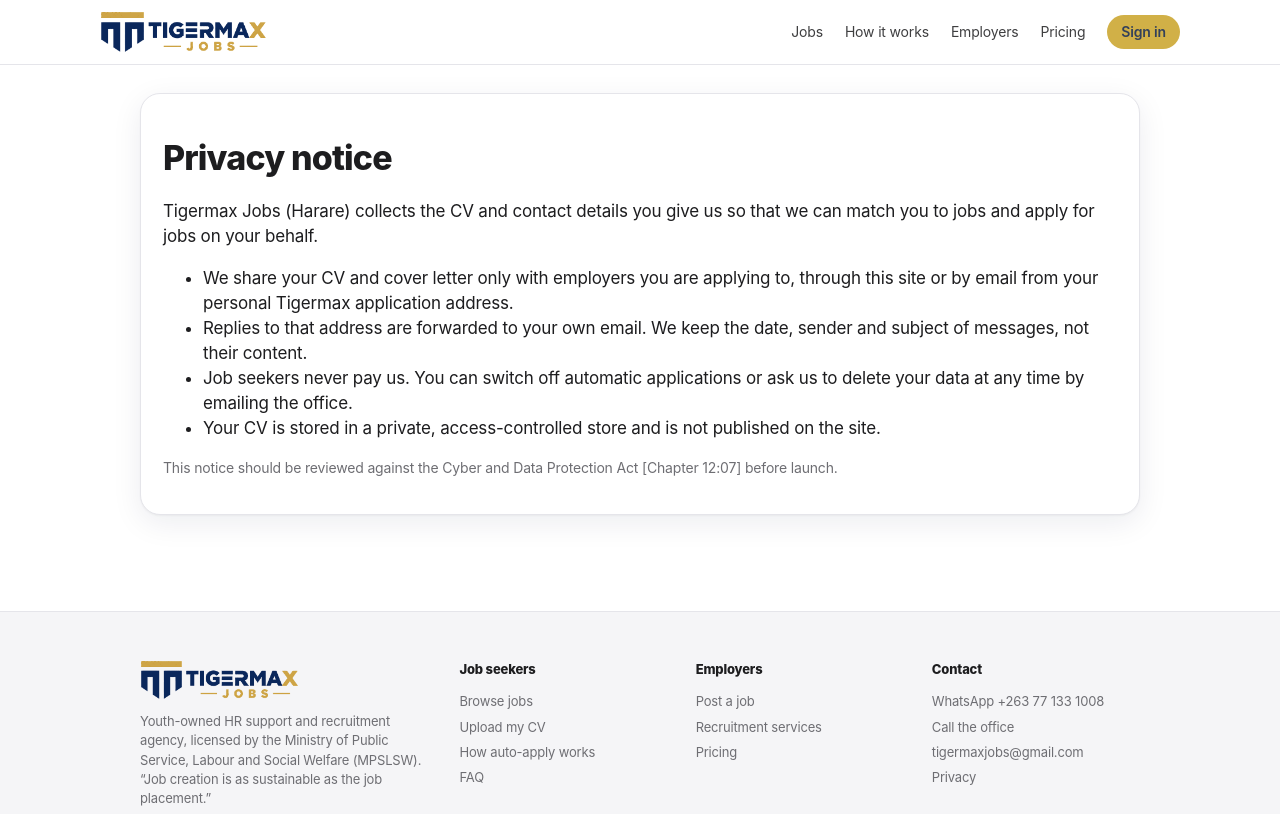
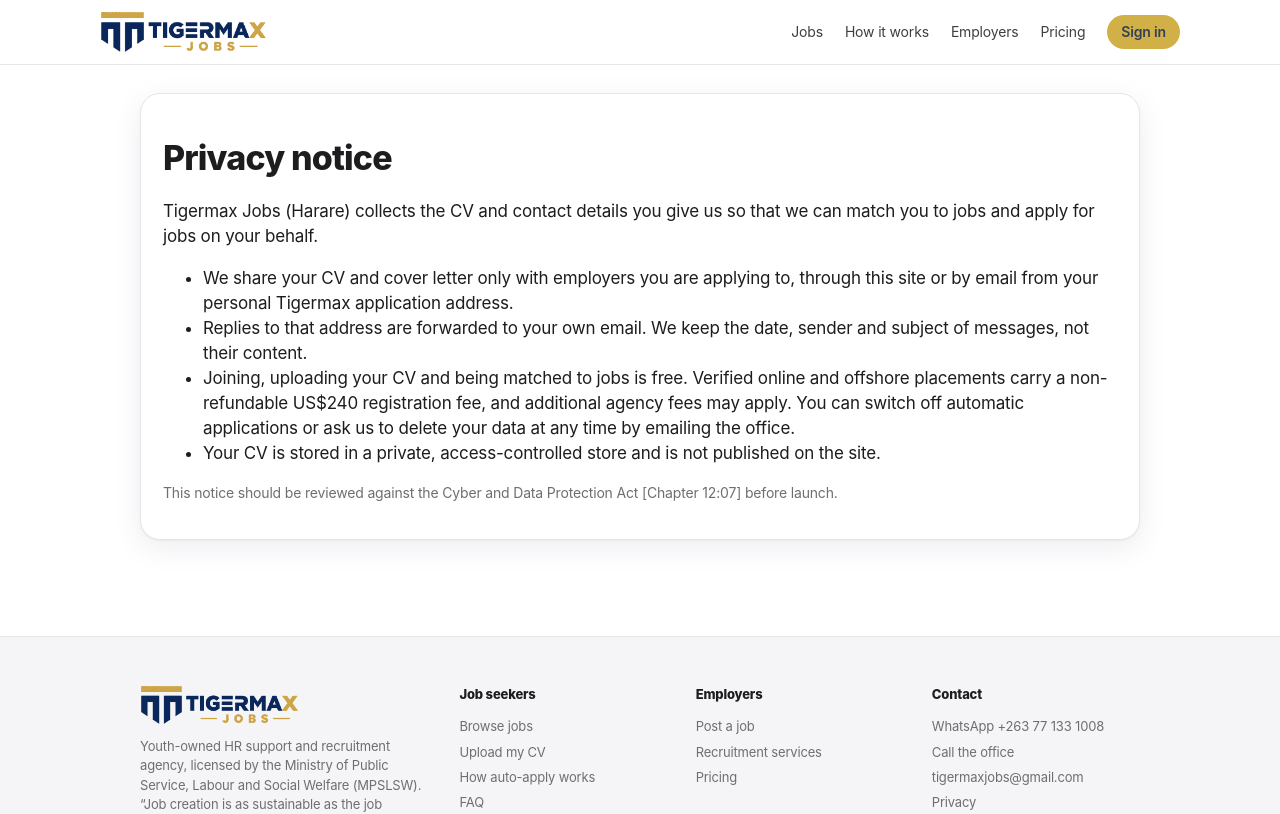
Before and after one commit to tigermaxjobs/tigermaxjobs, a Next.js app: page /privacy in a window 1280 px wide. Shown: the top 814 px of the page. Built offline with nearby package versions, Linux system fonts and the light colour scheme; no server answers.

Commit message:
Privacy notice: offshore registration fee

```diff
--- a/app/privacy/page.tsx
+++ b/app/privacy/page.tsx
@@ -6,7 +6,7 @@ export default function Privacy() {
       <ul>
         <li>We share your CV and cover letter only with employers you are applying to, through this site or by email from your personal Tigermax application address.</li>
         <li>Replies to that address are forwarded to your own email. We keep the date, sender and subject of messages, not their content.</li>
-        <li>Job seekers never pay us. You can switch off automatic applications or ask us to delete your data at any time by emailing the office.</li>
+        <li>Joining, uploading your CV and being matched to jobs is free. Verified online and offshore placements carry a non-refundable US$240 registration fee, and additional agency fees may apply. You can switch off automatic applications or ask us to delete your data at any time by emailing the office.</li>
         <li>Your CV is stored in a private, access-controlled store and is not published on the site.</li>
       </ul>
       <p className="muted">This notice should be reviewed against the Cyber and Data Protection Act [Chapter 12:07] before launch.</p>
```
